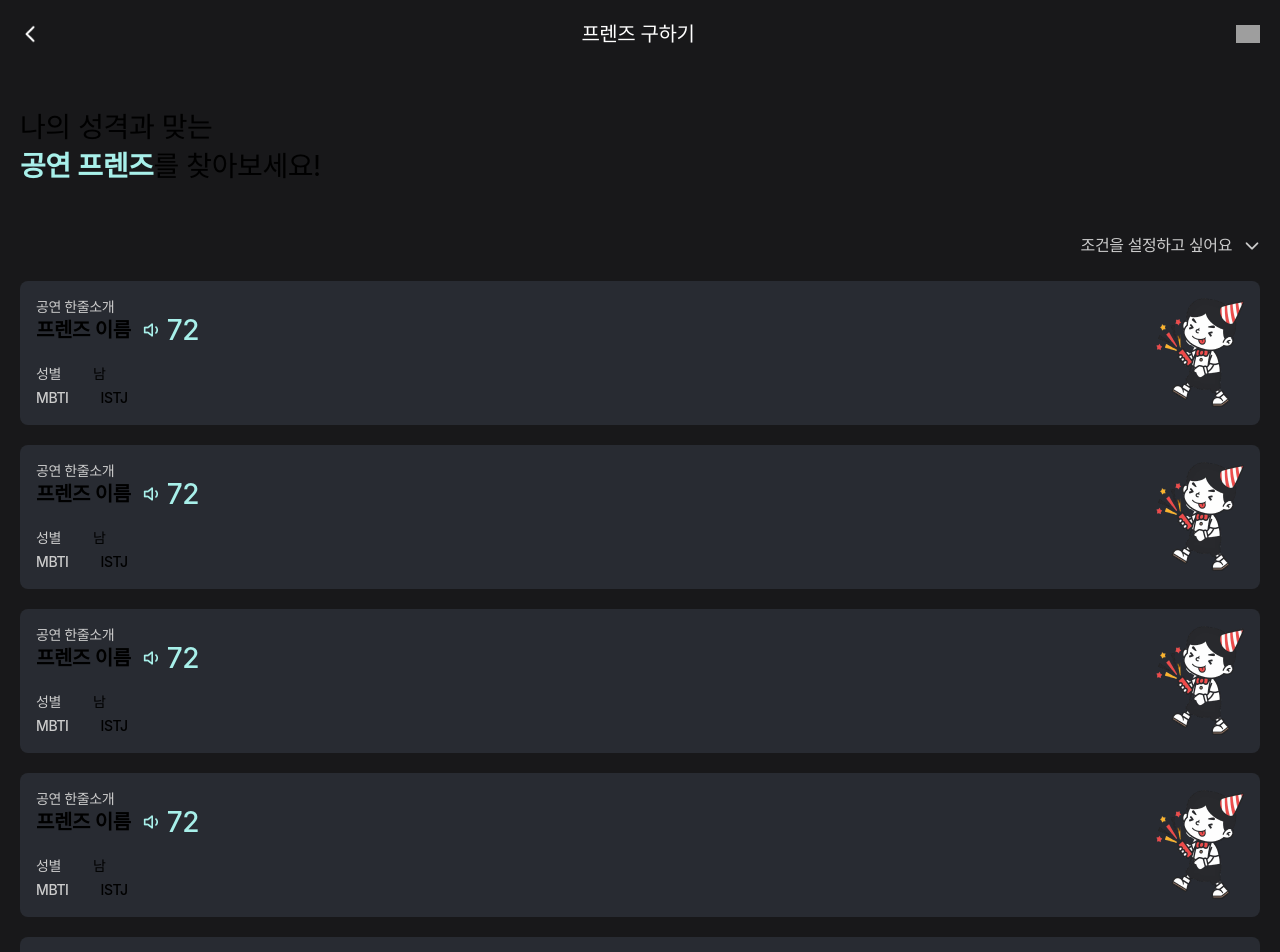
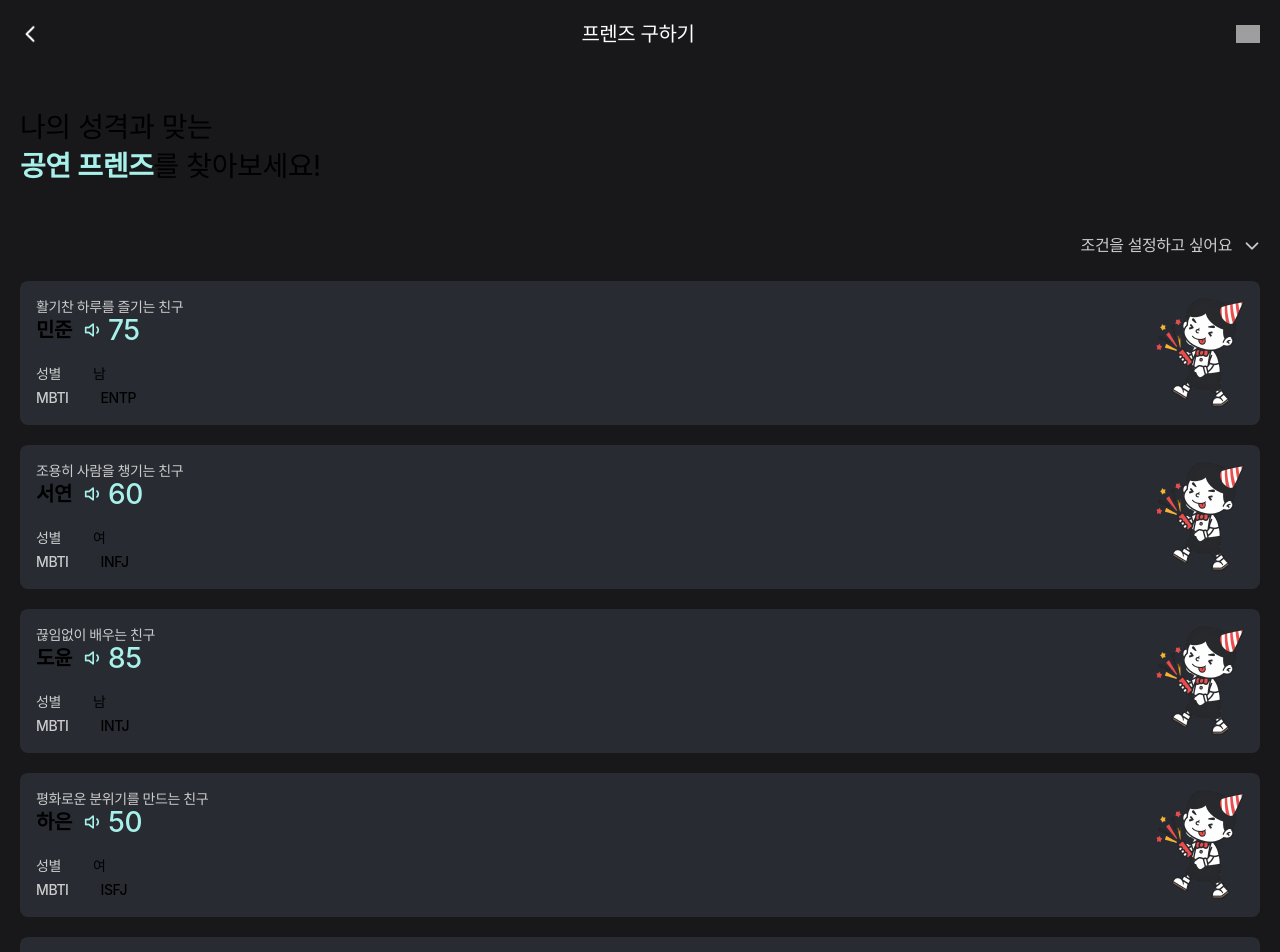
Before and after one commit to Fest-Friends/frontend, a Next.js app: page /friends in a window 1280 px wide. Shown: the top 952 px of the page. Built offline with nearby package versions, Linux system fonts and the light colour scheme; grey boxes are pictures that could not be loaded.

Commit message:
feat: 데이터에 따라 프렌즈 컴포넌트 보여주기 & Link로 상세정보페이지 연결

```diff
--- /dev/null
+++ b/src/app/(afterLogin)/_types/friends.ts
@@ -0,0 +1,9 @@
+export interface Friend {
+  id: number;
+  introduction: string;
+  name: string;
+  gender: string;
+  mbti: string;
+  volume:number;
+  friendType: "1" | "2" | "3" | "4";
+}
--- a/src/app/(afterLogin)/friends/_component/FriendComponent.tsx
+++ b/src/app/(afterLogin)/friends/_component/FriendComponent.tsx
@@ -1,13 +1,15 @@
 'use client';
 import Image from 'next/image';
+import Link from 'next/link';
+import { Friend } from '../../_types/friends';
 
-export function FriendComponent() {
+export function FriendComponent({ id, introduction, name, gender, mbti, friendType,volume }: Friend) {
   return (
-    <div className="flex w-full justify-between bg-areaBg p-4 rounded-lg">
+    <Link href={`/friends/${id}`} className="flex w-full justify-between bg-areaBg p-4 rounded-lg">
       <div>
-        <div className="text-sm font-medium leading-[19.6px] text-textLess">공연 한줄소개</div>
+        <div className="text-sm font-medium leading-[19.6px] text-textLess">{introduction}</div>
         <div className="flex items-center gap-3">
-          <div className="text-xl font-semibold">프렌즈 이름</div>
+          <div className="text-xl font-semibold">{name}</div>
           <div className="flex items-center gap-1">
             <Image
               src="/image/volume_1.png"
@@ -16,17 +18,17 @@ export function FriendComponent() {
               className="h-5 w-5 object-contain"
               alt="프렌즈 볼륨"
             />
-            <div className="text-[28px] font-medium leading-[24px] text-primary">72</div>
+            <div className="text-[28px] font-medium leading-[24px] text-primary">{volume}</div>
           </div>
         </div>
         <div className="mt-5 flex flex-col gap-1 text-sm font-medium leading-[19.6px]">
           <div className="flex gap-8">
             <div className="text-textLess">성별</div>
-            <div>남</div>
+            <div>{gender}</div>
           </div>
           <div className="flex gap-8">
             <div className="text-textLess">MBTI</div>
-            <div>ISTJ</div>
+            <div>{mbti}</div>
           </div>
         </div>
       </div>
@@ -37,6 +39,6 @@ export function FriendComponent() {
         height={112}
         className="h-full"
       />
-    </div>
+    </Link>
   );
 }
--- a/src/app/(afterLogin)/friends/page.tsx
+++ b/src/app/(afterLogin)/friends/page.tsx
@@ -1,6 +1,18 @@
 import Image from 'next/image';
 import { FriendComponent } from './_component/FriendComponent';
+import { Friend } from '../_types/friends';
 export default function Page() {
+  const dummyFriends: Friend[] = [
+    { id: 1, introduction: "활기찬 하루를 즐기는 친구", name: "민준", gender: "남", mbti: "ENTP", friendType: "1", volume: 75 },
+    { id: 2, introduction: "조용히 사람을 챙기는 친구", name: "서연", gender: "여", mbti: "INFJ", friendType: "2", volume: 60 },
+    { id: 3, introduction: "끊임없이 배우는 친구", name: "도윤", gender: "남", mbti: "INTJ", friendType: "3", volume: 85 },
+    { id: 4, introduction: "평화로운 분위기를 만드는 친구", name: "하은", gender: "여", mbti: "ISFJ", friendType: "4", volume: 50 },
+    { id: 5, introduction: "아이디어가 넘치는 친구", name: "지호", gender: "남", mbti: "INFP", friendType: "1", volume: 70 },
+    { id: 6, introduction: "현실적인 조언을 주는 친구", name: "유진", gender: "여", mbti: "ESTJ", friendType: "2", volume: 65 },
+    { id: 7, introduction: "창의적으로 생각하는 친구", name: "현우", gender: "남", mbti: "ISTP", friendType: "3", volume: 90 },
+    { id: 8, introduction: "친구의 감정을 이해하는 친구", name: "예진", gender: "여", mbti: "ENFP", friendType: "4", volume: 55 },
+  ];
+
   return (
     <div className="mt-10 w-full px-5">
       <div className="mb-6 text-[28px] leading-[39.2px]">
@@ -19,14 +31,18 @@ export default function Page() {
         />
       </div>
       <div className="flex flex-col gap-5">
-        <FriendComponent />
-        <FriendComponent />
-
-        <FriendComponent />
-
-        <FriendComponent />
-
-        <FriendComponent />
+      {dummyFriends.map((friend) => (
+        <FriendComponent
+        key={friend.id}
+        id = {friend.id}
+        introduction={friend.introduction}
+        name={friend.name}
+        gender={friend.gender}
+        mbti={friend.mbti}
+        friendType={friend.friendType}
+        volume={friend.volume}
+      />
+      ))}
 
       </div>
     </div>
```
